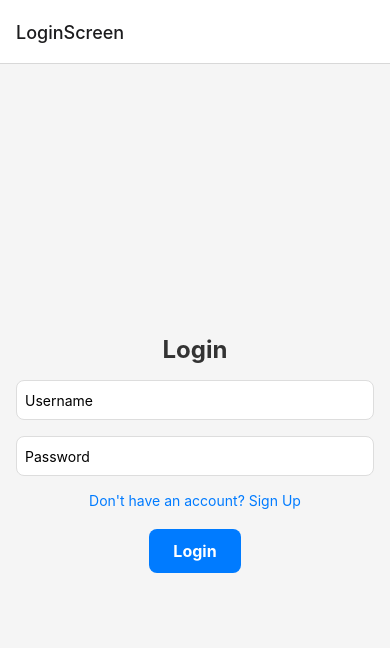
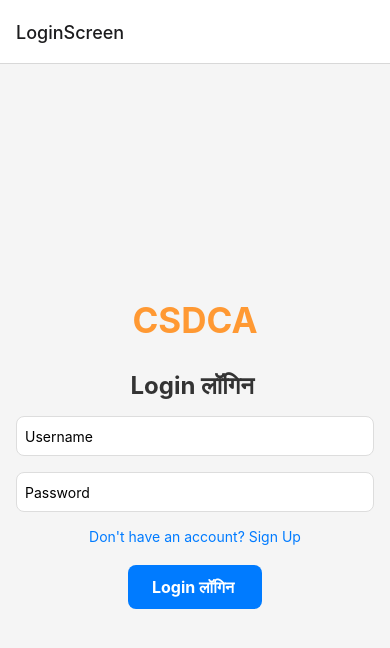
Before and after one commit to A-L-O-K/imageCollector, a React Native app: screen /LoginScreen in a window 390 px wide. Shown: the top 648 px of the page. Built offline with nearby package versions, Linux system fonts and the light colour scheme.

Commit message:
addded title in login page

```diff
--- a/src/login.js
+++ b/src/login.js
@@ -25,7 +25,10 @@ const LoginScreen = ({ navigation }) => {
 
   return (
     <View style={styles.container}>
-      <Text style={styles.title}>Login</Text>
+
+<Text style={styles.usernameText}>CSDCA</Text>
+
+      <Text style={styles.title}>Login लॉगिन </Text>
 
       <TextInput
         style={styles.input}
@@ -50,7 +53,7 @@ const LoginScreen = ({ navigation }) => {
       <View style={{ height: 20 }} />
 
       <TouchableOpacity style={styles.loginButton} onPress={handleLogin}>
-        <Text style={styles.buttonText}>Login</Text>
+        <Text style={styles.buttonText}>Login लॉगिन </Text>
       </TouchableOpacity>
 
 
@@ -68,6 +71,14 @@ const styles = StyleSheet.create({
     alignItems: 'center',
     padding: 16,
     backgroundColor: '#f5f5f5', // Light background color
+  },
+  usernameText: {
+    fontSize: 35,
+    color: '#ff9933',
+    fontWeight: 'bold',
+    textAlign: 'center',
+    marginBottom: 30,
+
   },
   title: {
     fontSize: 24,
```
